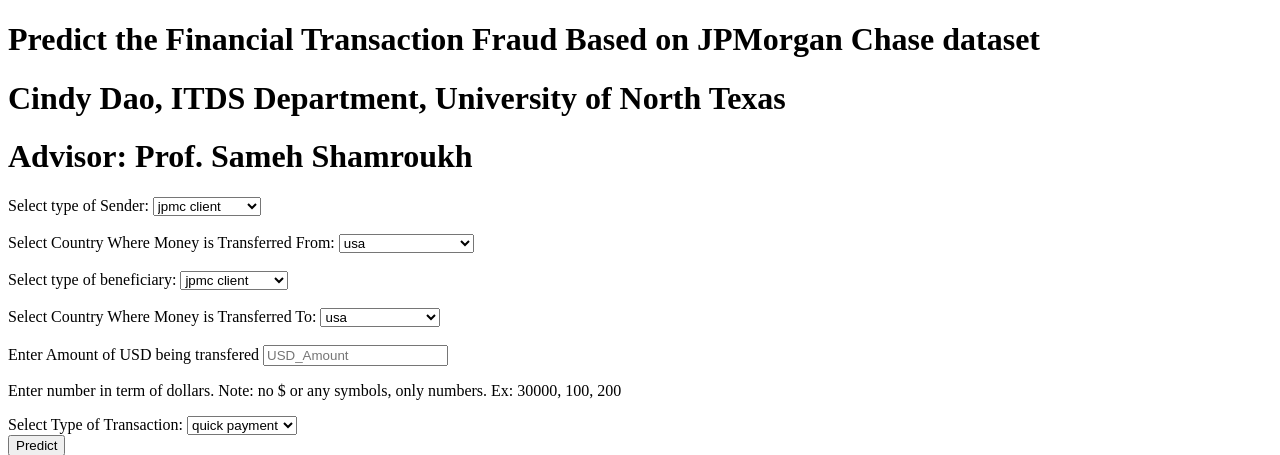
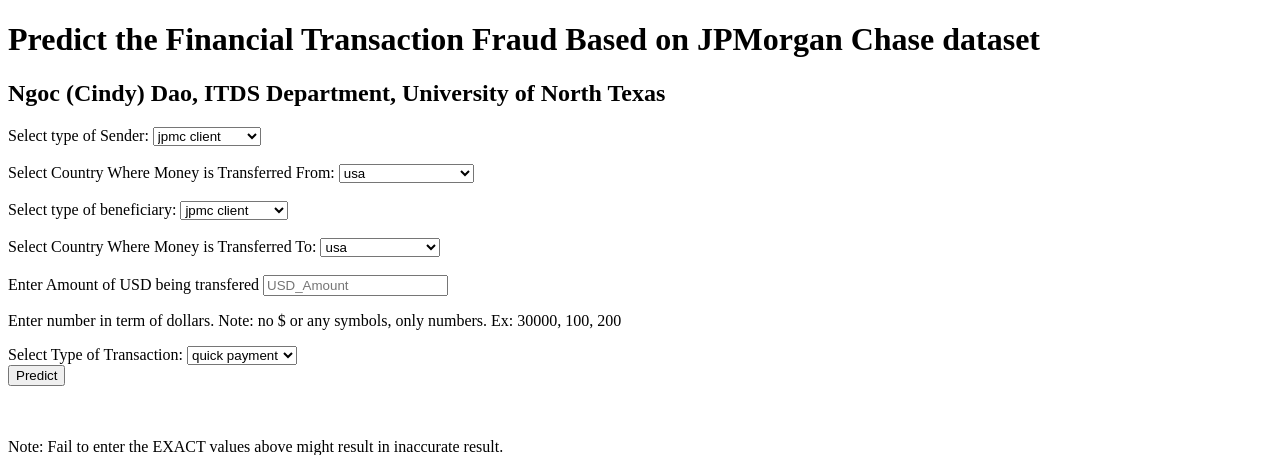
Before and after one commit to cindydao95/Applied-MachineLearning-to-FinancialFraudTransaction-Detection, a Flask app: page / in a window 1280 px wide. Shown: the top 455 px of the page. Run offline with Flask 2, Linux system fonts and the light colour scheme; parts of the project's set-up code (start-up, migrations or seed data) failed here and were passed over.

Commit message:
modified home.html

```diff
--- a/templates/home.html
+++ b/templates/home.html
@@ -15,8 +15,8 @@
 <body>
  <div class="login">
 	<h1>Predict the Financial Transaction Fraud Based on JPMorgan Chase dataset</h1>
-    <h1>Cindy Dao, ITDS Department, University of North Texas</h1>
-    <h1>Advisor: Prof. Sameh Shamroukh</h1>
+    <h2>Ngoc (Cindy) Dao, ITDS Department, University of North Texas</h2>
+
 
      <!-- Main Input For Receiving Query to our ML -->
     <form action="{{ url_for('predict')}}"method="post">
```
